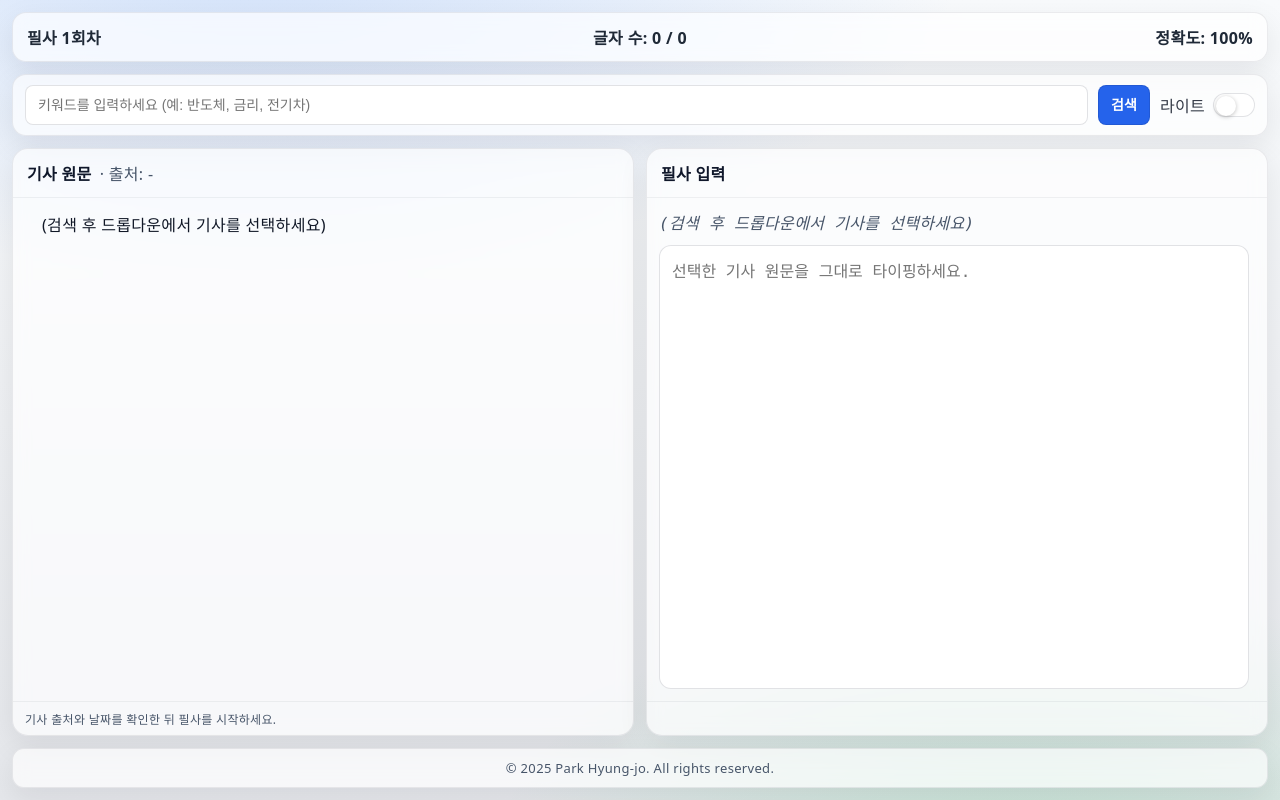
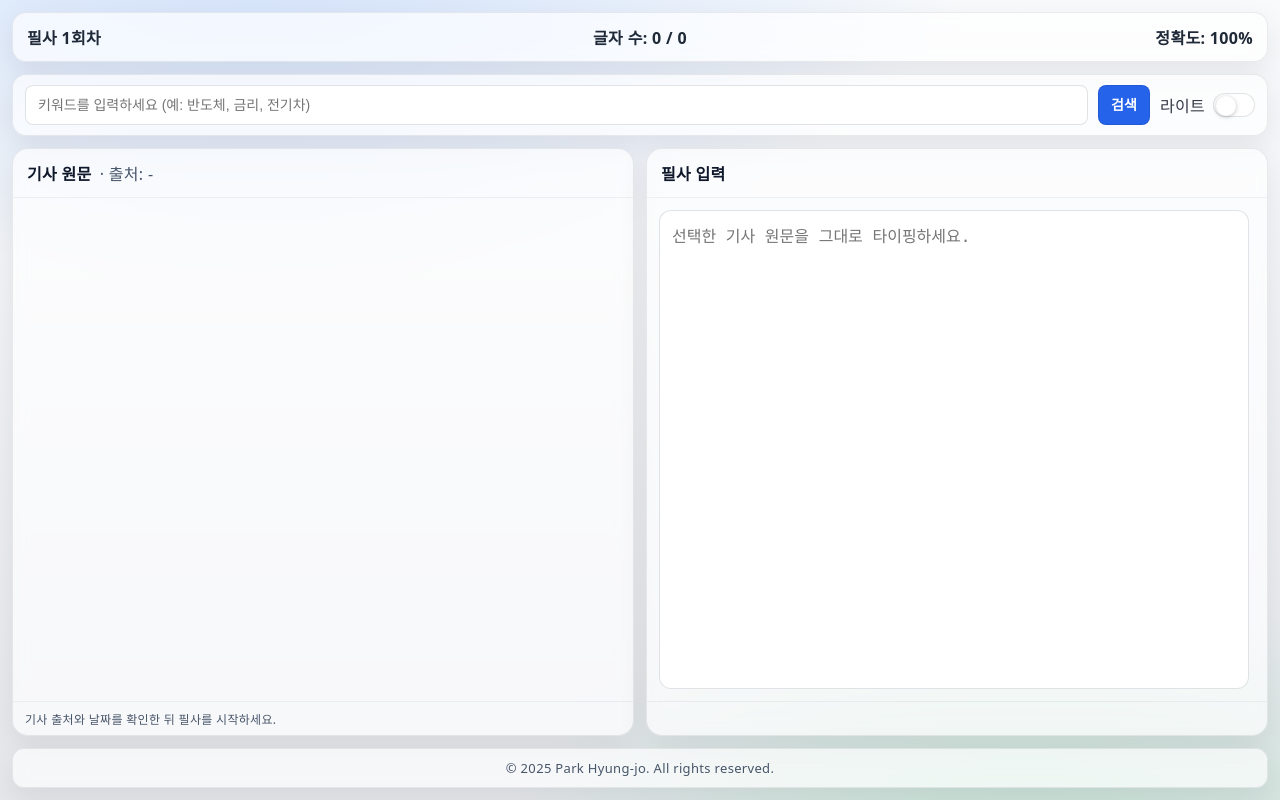
Before and after one commit to Walpin007/article-typing-app, a React (Vite) app: page / in a window 1280 px wide. Built offline with nearby package versions, Linux system fonts and the light colour scheme.

Commit message:
fix: 드랍다운관련 기사창 및 입력창 메시지 삭제

```diff
--- a/src/App.jsx
+++ b/src/App.jsx
@@ -506,12 +506,6 @@ export default function App() {
 
           <div className="scroll">
             <div ref={leftRef} className="articleView mono">
-              {!article.content && !article.plain && (
-                <div className="articleText">
-                  (검색 후 드롭다운에서 기사를 선택하세요)
-                </div>
-              )}
-
               {editMode ? (
                 <textarea
                   className="editorInput mono"
@@ -545,12 +539,6 @@ export default function App() {
 
           <div className="scroll">
             <div className="typingBox">
-              {text.length === 0 && (
-                <div className="placeholderInline">
-                  (검색 후 드롭다운에서 기사를 선택하세요)
-                </div>
-              )}
-
               <textarea
                 ref={typingRef}
                 className={`typingInput ${hasError ? "error" : ""}`}
```
